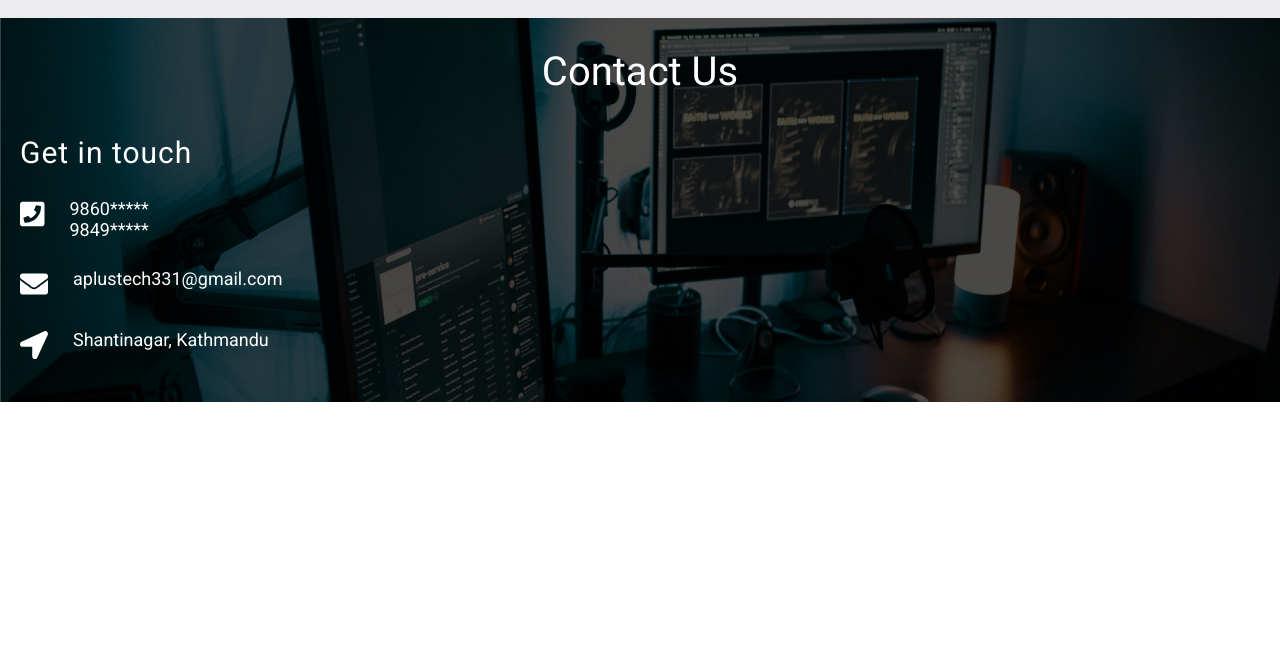
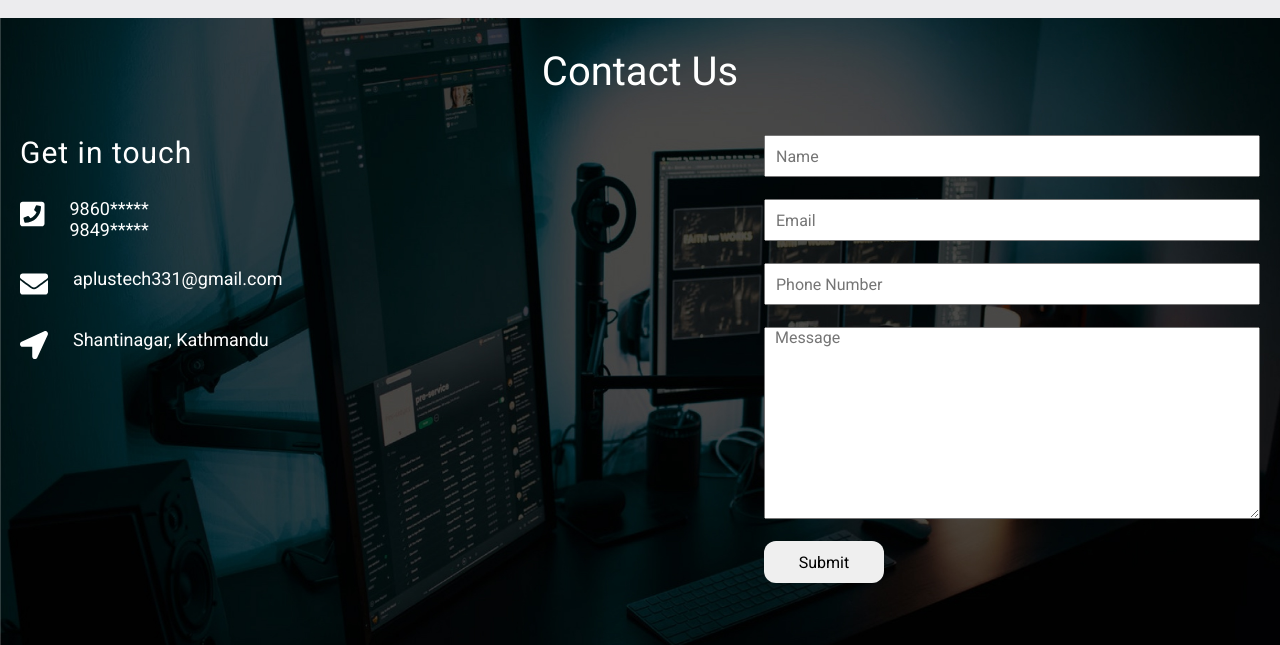
Before and after one commit to dahalprastut/aplus, a website built with Parcel: page src/index.html in a window 1280 px wide. Shown: the part 6036-6681 px from the top of the page. Before the commit the page ends 6438 px from the top, so only its background shows below. Built offline with nearby package versions, Linux system fonts and the light colour scheme.

Commit message:
resomponsive of contact left after

```diff
--- a/src/index.html
+++ b/src/index.html
@@ -584,6 +584,13 @@
                         </small>
                     </div>
                 </div>
+                <form>
+                    <input type="text" placeholder="Name">
+                    <input type="text" placeholder="Email">
+                    <input type="text" placeholder="Phone Number">
+                    <textarea name="message" placeholder="Message" cols="30" rows="10"></textarea>
+                    <input type="submit" class="btn">
+                </form>
             </div>
         </div>
     </div>
--- a/src/styles/main.scss
+++ b/src/styles/main.scss
@@ -514,6 +514,7 @@ nav{
         justify-content: space-between;
 
         .company-information{
+            width: 30%;
             display: flex;
             flex-direction: column;
             h5{
@@ -538,6 +539,32 @@ nav{
                 }
             }
         }
+
+        form{
+            width: 40%;
+            display: flex;
+            flex-direction: column;
+
+            input, textarea{
+                margin-bottom: 22px;
+                padding: 0 10px;
+                height: 42px;
+                width: 100%;
+                font-size: 16px;
+            }
+
+            textarea{
+                height: auto;
+                max-width: auto;
+            }
+
+            input[type=submit]{
+                max-width: 120px;
+                display: inline-block;
+                border: none;
+                cursor: pointer;
+            }
+        }
     }
 }
 
```
Also changed, not shown: dist/index.html, 3 other files.
